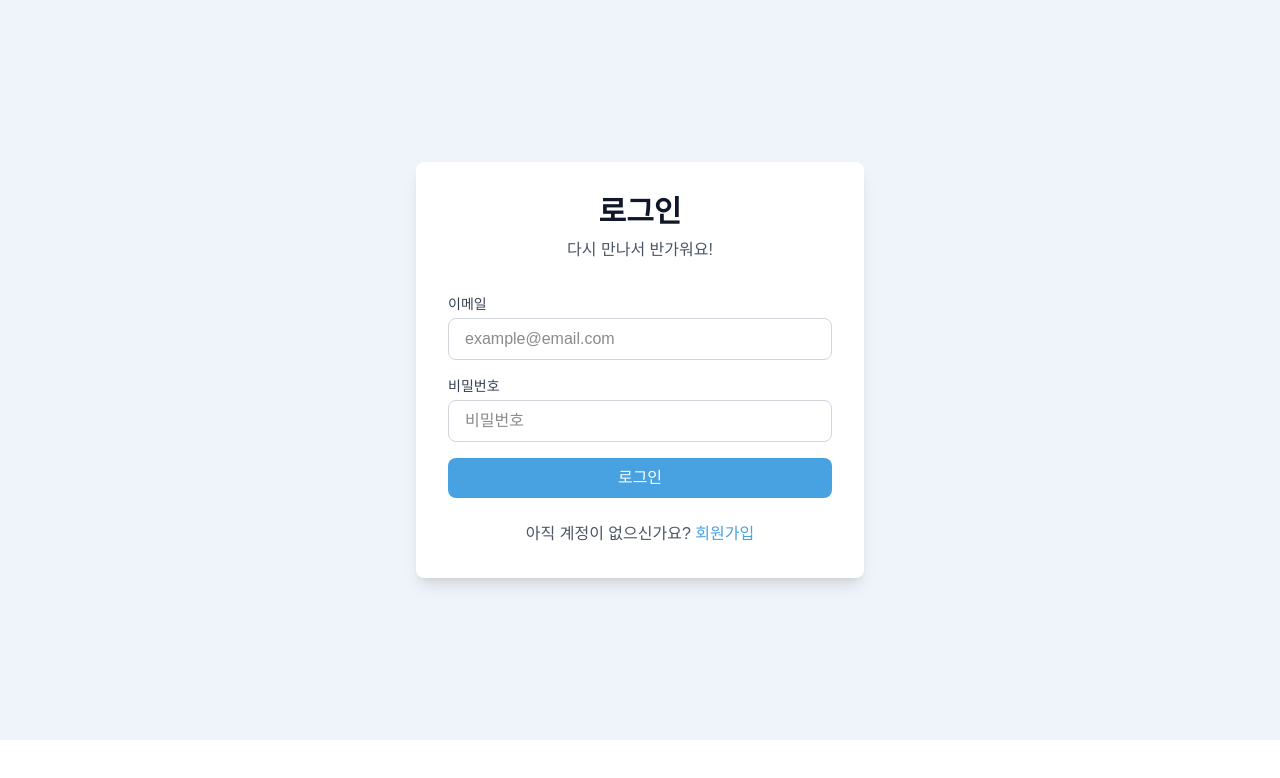
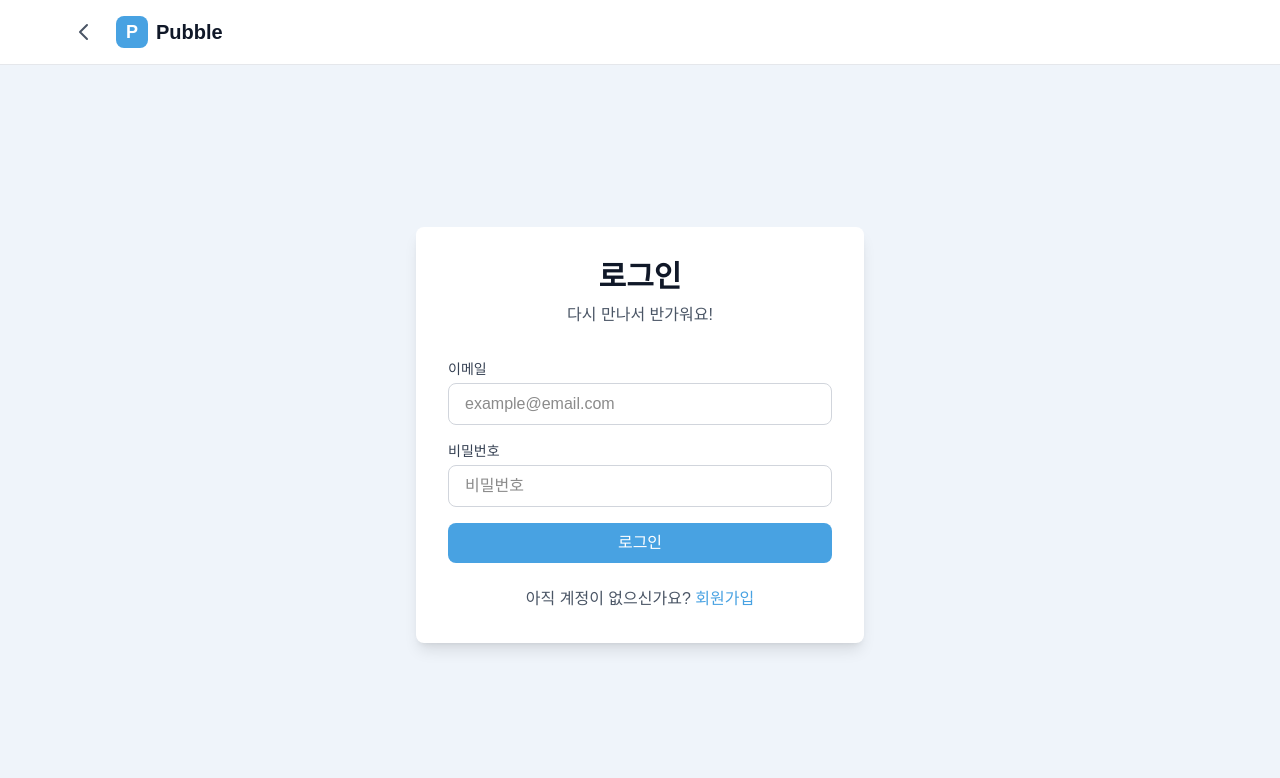
Before and after one commit to open-create/pubble-client, a Next.js app: page /login in a window 1280 px wide. Shown: the top 778 px of the page. Built offline with nearby package versions, Linux system fonts and the light colour scheme.

Commit message:
Design: Header 반영

```diff
--- a/app/layout.tsx
+++ b/app/layout.tsx
@@ -1,6 +1,7 @@
 import type { Metadata } from 'next';
 import { Geist, Geist_Mono } from 'next/font/google';
 import '../src/app/globals.css';
+import { LayoutHeader } from '@/widgets/app-header';
 
 const geistSans = Geist({
   variable: '--font-geist-sans',
@@ -23,8 +24,11 @@ export default function RootLayout({
   children: React.ReactNode;
 }>) {
   return (
-    <html lang="en">
-      <body className={`${geistSans.variable} ${geistMono.variable} antialiased`}>{children}</body>
+    <html lang="ko">
+      <body className={`${geistSans.variable} ${geistMono.variable} antialiased`}>
+        <LayoutHeader />
+        {children}
+      </body>
     </html>
   );
 }
```
